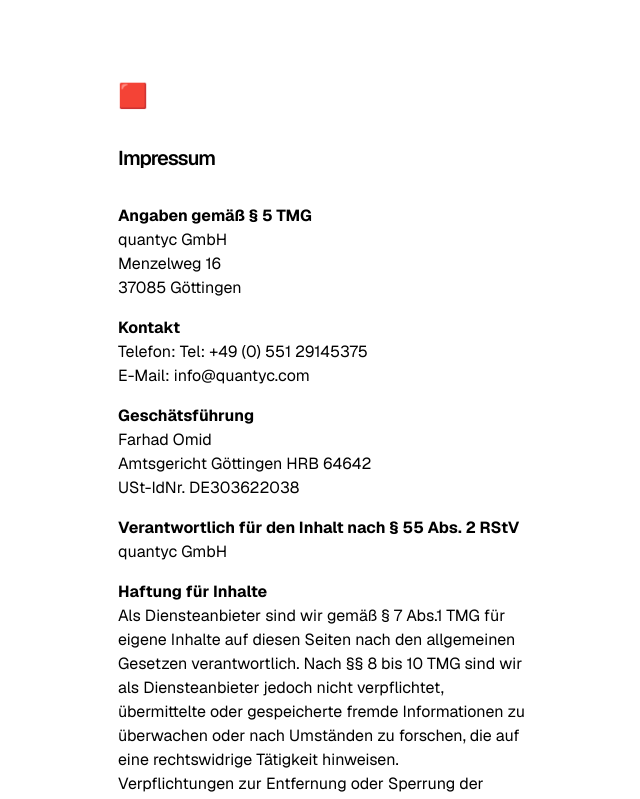
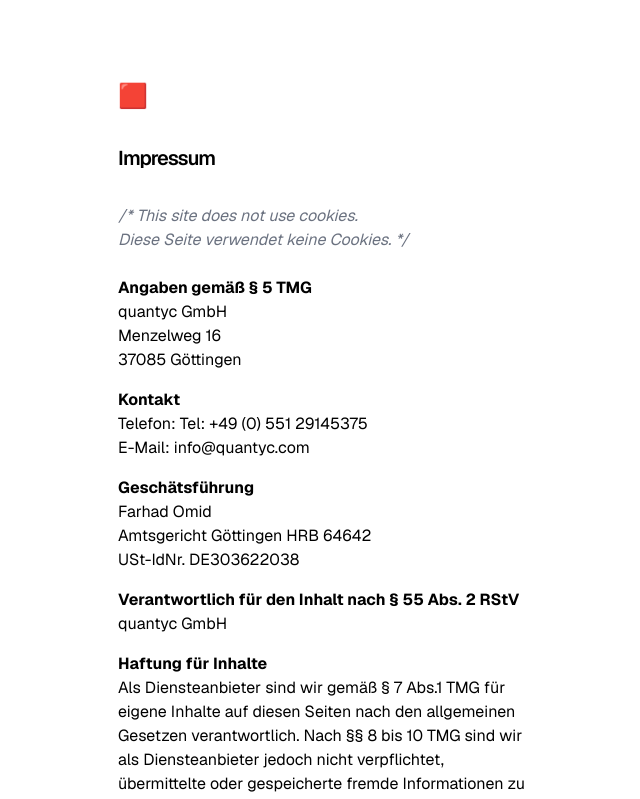
Before and after one commit to frhd/quantyc.com, a Next.js app: page /imprint in a window 1280 px wide. Shown: the top 799 px of the page, without its empty margins (178-818 px from the left). Built offline with nearby package versions, Linux system fonts and the light colour scheme.

Commit message:
cookie disclaimer

```diff
--- a/app/imprint/page.tsx
+++ b/app/imprint/page.tsx
@@ -12,6 +12,8 @@
         <a href="/" className="hover:underline">🟥</a>
       </h1>
       <h1 className="font-semibold text-xl mb-8 tracking-tighter">Impressum</h1>
+      <p className="italic text-gray-500">/* This site does not use cookies.  <br /> Diese Seite verwendet keine Cookies. */</p>
+      <br />
       <div className="mb-4">
         <h2 className="font-bold text-l">Angaben gemäß § 5 TMG</h2>
         <p>
```
